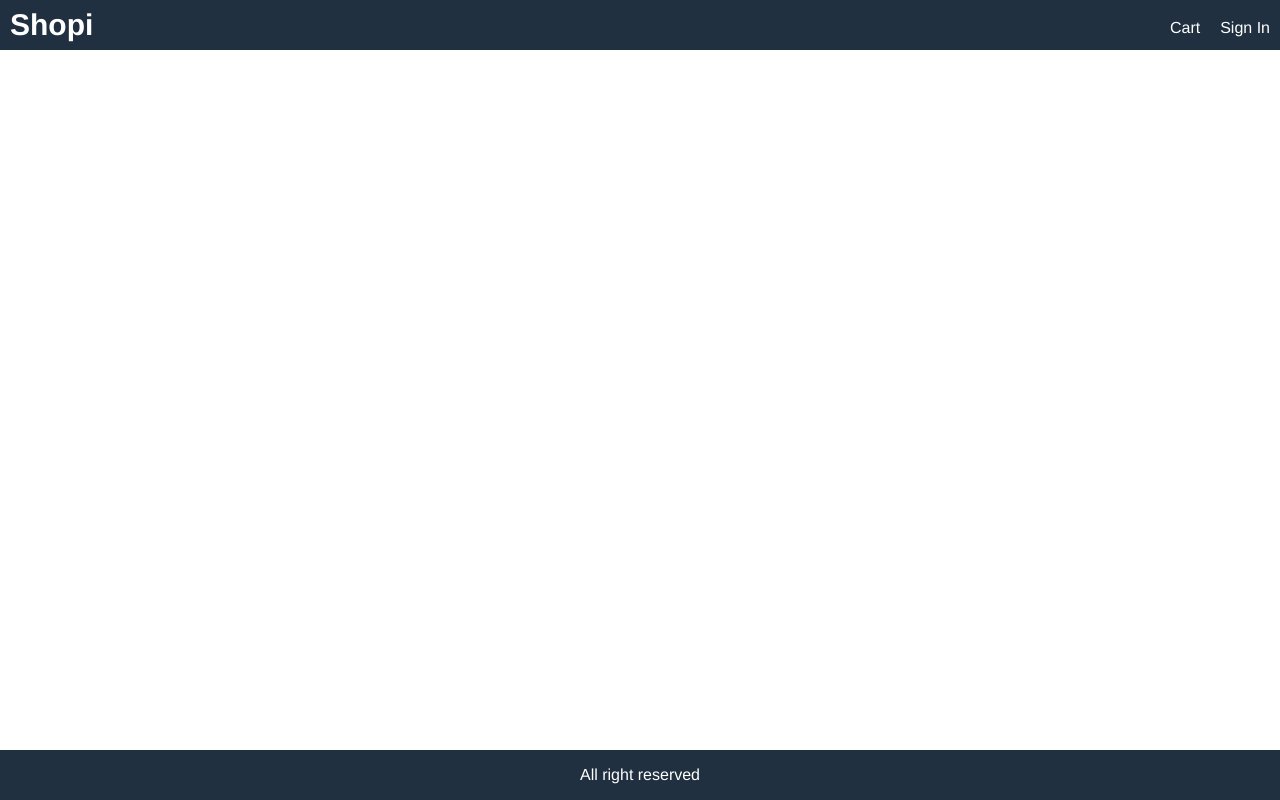
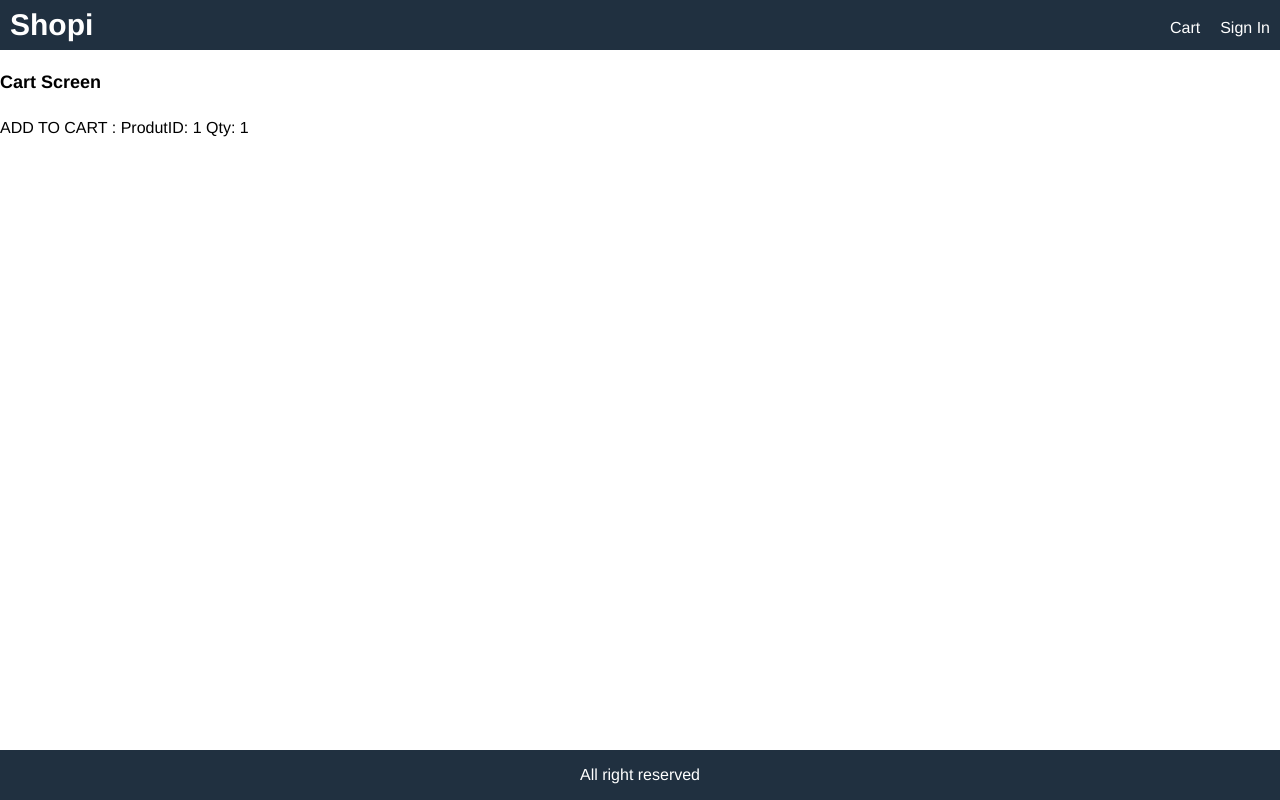
Before and after one commit to AttigH/e-commerce-app, a React (Create React App) app in the folder frontend/: page /cart/1 in a window 1280 px wide. Built offline with nearby package versions, Linux system fonts and the light colour scheme; the HTML template or start-up script is replaced by a standard one.

Commit message:
Adding Cart Screen

```diff
--- a/frontend/src/App.js
+++ b/frontend/src/App.js
@@ -2,6 +2,7 @@
 import "./index.css";
 import ProductScreen from "./screens/ProductScreen";
 import HomeScreen from "./screens/HomeScreen";
+import CartScreen from "./screens/CartScreen";
 
 function App() {
   return (
@@ -23,6 +24,7 @@
           <Routes>
             <Route path="/product/:id" element={<ProductScreen />}></Route>
             <Route path="/" element={<HomeScreen />} exact></Route>
+            <Route path="/cart/:id" element={<CartScreen />} />
           </Routes>
         </main>
         <footer className="row center">All right reserved</footer>
--- /dev/null
+++ b/frontend/src/screens/CartScreen.js
@@ -0,0 +1,21 @@
+import React from "react";
+import { useLocation, useParams } from "react-router-dom";
+
+const CartScreen = (props) => {
+  const params = useParams();
+  const location = useLocation();
+  const productId = params.id;
+  const qty = location.search ? Number(location.search.split("=")[1]) : 1;
+  console.log(productId);
+  return (
+    <div>
+      <h1> Cart Screen</h1>
+      <p>
+        {" "}
+        ADD TO CART : ProdutID: {productId} Qty: {qty}
+      </p>
+    </div>
+  );
+};
+
+export default CartScreen;
--- a/frontend/src/screens/ProductScreen.js
+++ b/frontend/src/screens/ProductScreen.js
@@ -1,7 +1,7 @@
-import React, { useEffect } from "react";
+import React, { useEffect, useState } from "react";
 // import data from "../data";
 import Rating from "../components/Rating";
-import { useParams, Link } from "react-router-dom";
+import { useParams, Link, useNavigate } from "react-router-dom";
 import { useDispatch, useSelector } from "react-redux";
 import LoadingBox from "../components/LoadingBox";
 import MessageBox from "../components/MessageBox";
@@ -14,11 +14,18 @@
   //   return <div> Product Not found </div>;
   // }
   const params = useParams();
+  const navigate = useNavigate();
   const dispatch = useDispatch();
+  const [qty, setQty] = useState(1);
   const productId = params.id;
   const productDetails = useSelector((state) => state.productDetails);
   const { loading, error, product } = productDetails;
 
+  const addToCartHandler = () => {
+    //redirecting to cart screen
+
+    navigate(`/cart/${productId}?qty=${qty}`);
+  };
   useEffect(() => {
     dispatch(detailsProduct(productId));
   }, [dispatch, productId]);
@@ -77,9 +84,37 @@
                       </div>
                     </div>
                   </li>
-                  <li>
-                    <button className="primary block">Add to Cart</button>
-                  </li>
+                  {product.countInStock > 0 && (
+                    <>
+                      <li>
+                        <div className="row">
+                          <div>Qty</div>
+                          <div>
+                            <select
+                              value={qty}
+                              onChange={(e) => setQty(e.target.value)}
+                            >
+                              {[...Array(product.countInStock).keys()].map(
+                                (x) => (
+                                  <option key={x + 1} value={x + 1}>
+                                    {x + 1}
+                                  </option>
+                                )
+                              )}
+                            </select>
+                          </div>
+                        </div>
+                      </li>
+                      <li>
+                        <button
+                          className="primary block"
+                          onClick={addToCartHandler}
+                        >
+                          Add to Cart
+                        </button>
+                      </li>
+                    </>
+                  )}
                 </ul>
               </div>
             </div>
```
